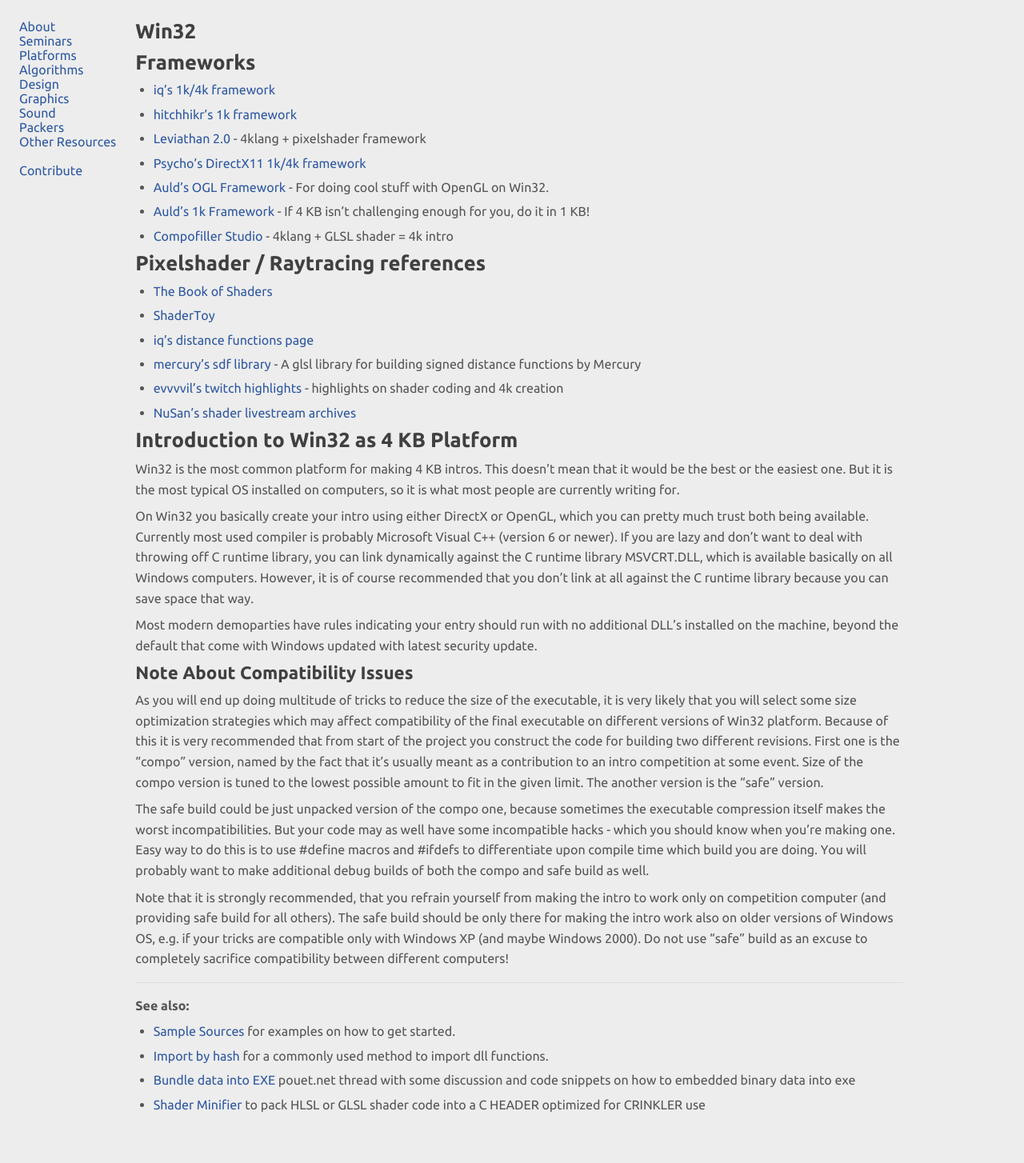
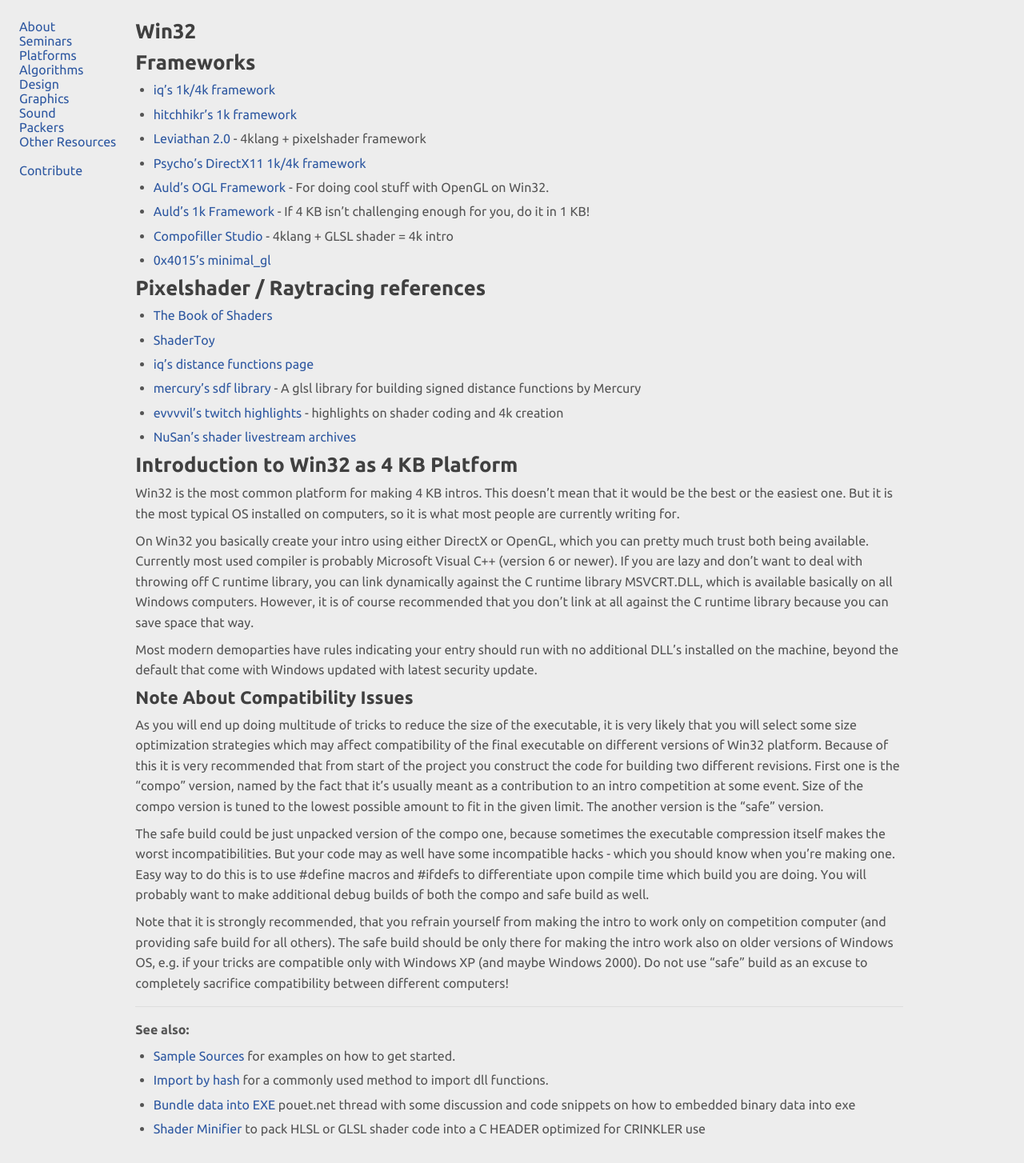
Before and after one commit to in4k/in4k.github.io, a Jekyll site: the page built from wiki/win32.markdown, in a window 1280 px wide. Shown: the whole page at 80% size. Built offline with Jekyll 4.4.1, drawn with Linux system fonts in a browser that asks for light colours; before the commit the page ends 1424 px from its top, so only the background shows below that.

Commit message:
Update win32.markdown

```diff
--- a/wiki/win32.markdown
+++ b/wiki/win32.markdown
@@ -12,6 +12,7 @@
 * [Auld's OGL Framework](aulds-ogl-framework) - For doing cool stuff with OpenGL on Win32.
 * [Auld's 1k Framework](https://github.com/in4k/1K_FrameWork_VC2005) - If 4 KB isn't challenging enough for you, do it in 1 KB!
 * [Compofiller Studio](http://www.kameli.net/compofillerstudio/) - 4klang + GLSL shader = 4k intro
+* [0x4015's minimal_gl](https://github.com/yosshin4004/minimal_gl)
 
 # Pixelshader / Raytracing references
 
```
